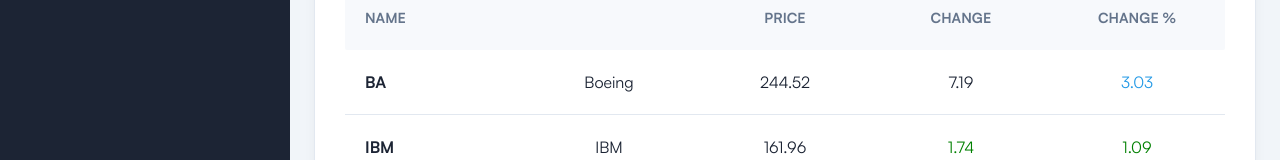
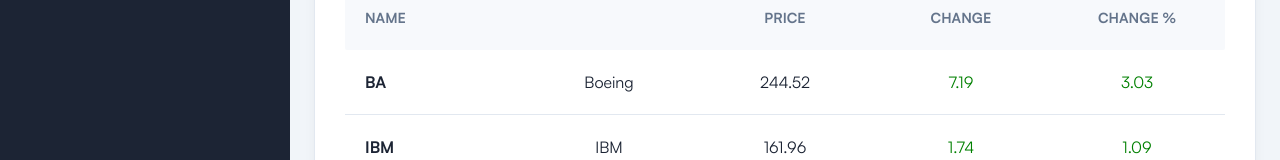
Before and after one commit to ridhampansuriya2000/EsTrading, a React (Vite) app: page /tables in a window 1280 px wide. Shown: the part 249-409 px from the top of the page. Built offline with nearby package versions, Linux system fonts and the light colour scheme.

Commit message:
change some ui

```diff
--- a/src/components/LosserTable.tsx
+++ b/src/components/LosserTable.tsx
@@ -58,11 +58,11 @@
           </div>
 
           <div className="hidden items-center justify-center p-2.5 sm:flex xl:p-5">
-            <p className="text-[red] text-black dark:text-white">7.19</p>
+            <p className="text-[red]">7.19</p>
           </div>
 
           <div className="hidden items-center justify-center p-2.5 sm:flex xl:p-5">
-            <p className="text-[red] text-meta-5">3.03</p>
+            <p className="text-[red]">3.03</p>
           </div>
         </div>
 
--- a/src/components/TableOne.tsx
+++ b/src/components/TableOne.tsx
@@ -57,11 +57,11 @@
           </div>
 
           <div className="hidden items-center justify-center p-2.5 sm:flex xl:p-5">
-            <p className="text-[green] text-black dark:text-white">7.19</p>
+            <p className="text-[green] ">7.19</p>
           </div>
 
           <div className="hidden items-center justify-center p-2.5 sm:flex xl:p-5">
-            <p className="text-[green] text-meta-5">3.03</p>
+            <p className="text-[green] ">3.03</p>
           </div>
         </div>
 
```
